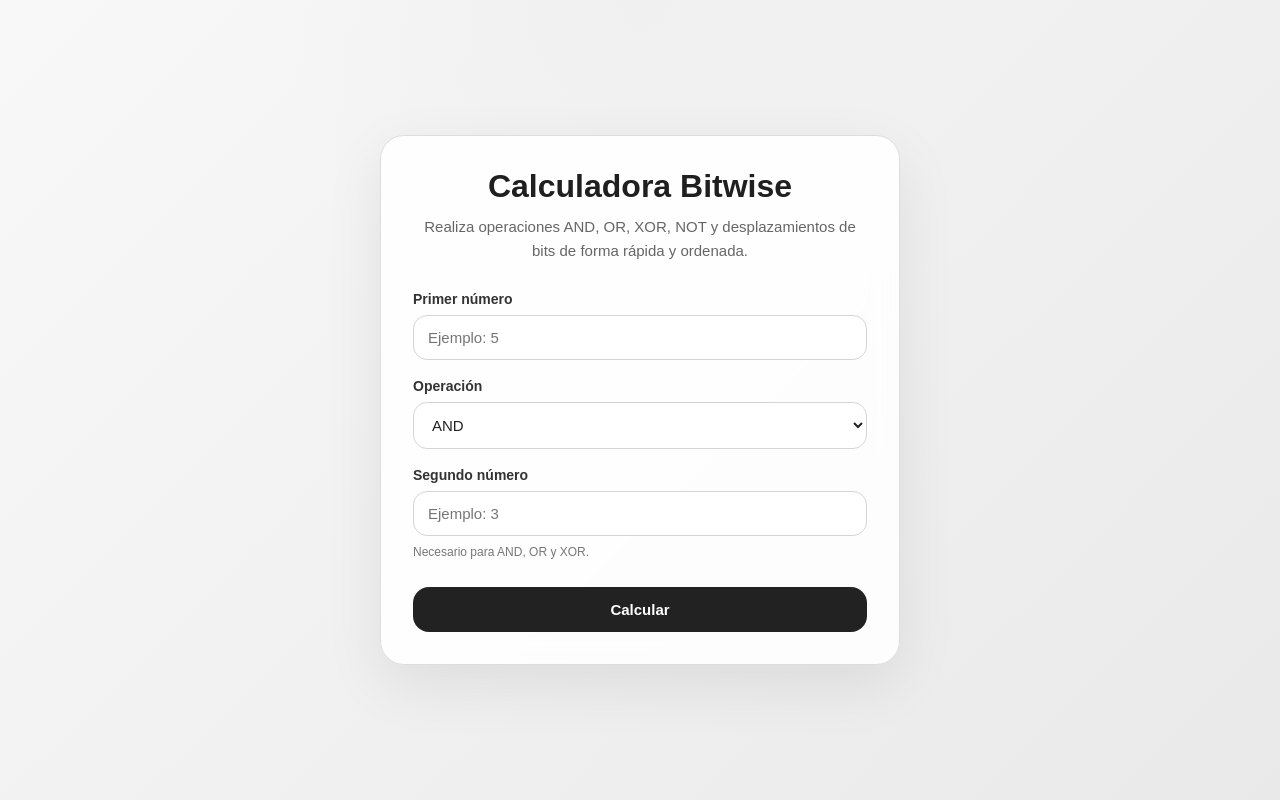
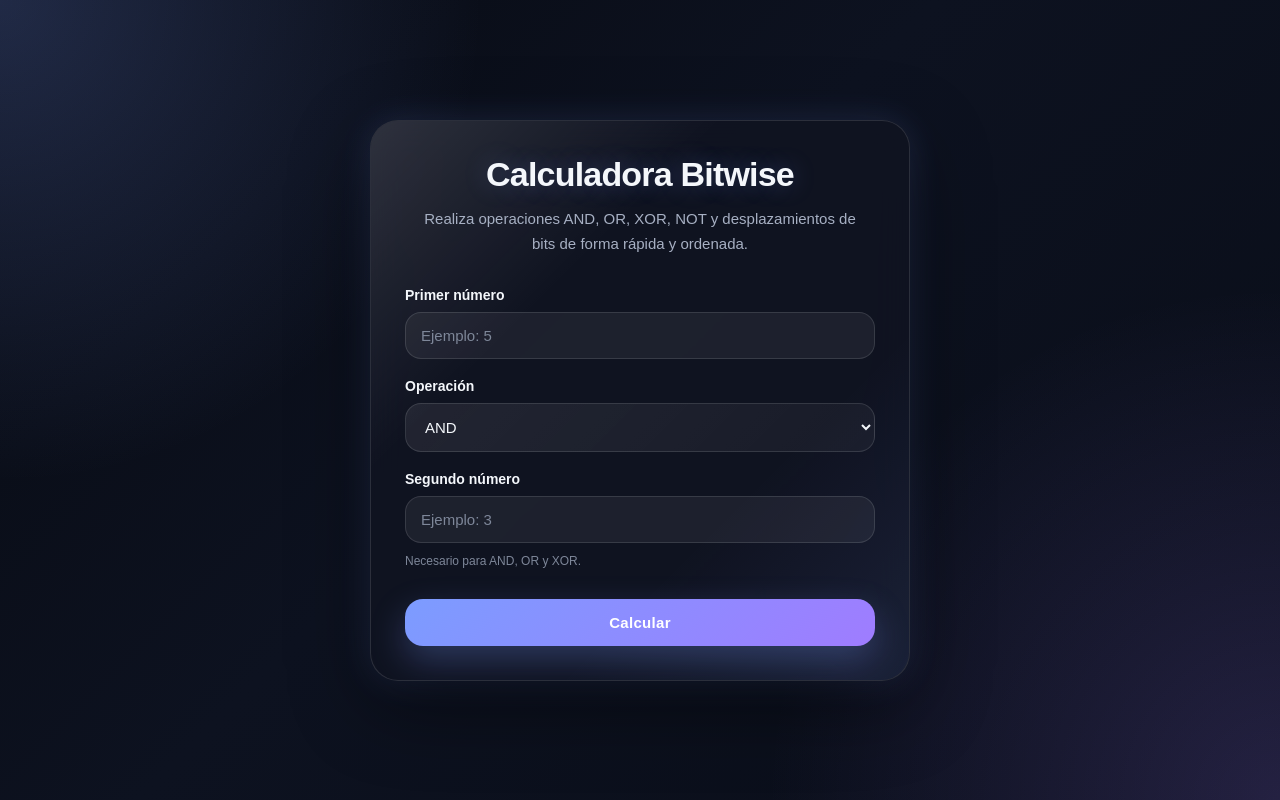
Before and after one commit to bulacia-yoel/calculator-bitwise, a Flask app: page / in a window 1280 px wide. Run offline with Flask 3, Linux system fonts and the light colour scheme.

Commit message:
Mejorando aspecto visual

```diff
--- a/static/css/styles.css
+++ b/static/css/styles.css
@@ -4,13 +4,35 @@
     padding: 0;
 }
 
+:root {
+    --bg-main: #070a12;
+    --bg-card: rgba(16, 20, 34, 0.82);
+    --bg-input: rgba(255, 255, 255, 0.06);
+    --bg-input-focus: rgba(255, 255, 255, 0.09);
+
+    --border-soft: rgba(255, 255, 255, 0.12);
+    --border-focus: rgba(120, 160, 255, 0.75);
+
+    --text-main: #f4f7fb;
+    --text-muted: #a7b0c3;
+    --text-soft: #7e8799;
+
+    --accent: #7c9cff;
+    --accent-strong: #9f7cff;
+    --danger: #ff6b6b;
+
+    --shadow-card: 0 24px 80px rgba(0, 0, 0, 0.45);
+    --shadow-glow: 0 0 35px rgba(124, 156, 255, 0.18);
+}
+
 body {
     min-height: 100vh;
     font-family: Arial, Helvetica, sans-serif;
-    color: #222222;
+    color: var(--text-main);
     background:
-        radial-gradient(circle at top, #f0f0f0 0, transparent 35%),
-        linear-gradient(135deg, #f8f8f8, #e9e9e9);
+        radial-gradient(circle at top left, rgba(124, 156, 255, 0.22) 0, transparent 32%),
+        radial-gradient(circle at bottom right, rgba(159, 124, 255, 0.18) 0, transparent 34%),
+        linear-gradient(135deg, #070a12 0%, #0d1220 45%, #090d18 100%);
 }
 
 .page-container {
@@ -18,134 +40,207 @@
     display: flex;
     align-items: center;
     justify-content: center;
-    padding: 32px 16px;
+    padding: 36px 16px;
 }
 
 .calculator-card {
+    position: relative;
     width: 100%;
-    max-width: 520px;
-    padding: 32px;
-    border: 1px solid #dddddd;
-    border-radius: 24px;
-    background-color: rgba(255, 255, 255, 0.88);
-    box-shadow: 0 20px 60px rgba(0, 0, 0, 0.08);
-    backdrop-filter: blur(12px);
+    max-width: 540px;
+    padding: 34px;
+    border: 1px solid var(--border-soft);
+    border-radius: 28px;
+    background: var(--bg-card);
+    box-shadow: var(--shadow-card), var(--shadow-glow);
+    backdrop-filter: blur(18px);
+    overflow: hidden;
+}
+
+.calculator-card::before {
+    content: "";
+    position: absolute;
+    inset: 0;
+    background:
+        linear-gradient(
+            135deg,
+            rgba(255, 255, 255, 0.13),
+            transparent 32%,
+            transparent 68%,
+            rgba(124, 156, 255, 0.1)
+        );
+    pointer-events: none;
 }
 
 .header {
-    margin-bottom: 28px;
+    position: relative;
+    margin-bottom: 30px;
     text-align: center;
 }
 
 .header h1 {
-    margin-bottom: 10px;
-    font-size: 32px;
-    color: #1f1f1f;
+    margin-bottom: 12px;
+    font-size: 34px;
+    letter-spacing: -0.8px;
+    color: var(--text-main);
+    text-shadow: 0 0 24px rgba(124, 156, 255, 0.28);
 }
 
 .header p {
+    max-width: 440px;
+    margin: 0 auto;
     font-size: 15px;
-    line-height: 1.6;
-    color: #666666;
+    line-height: 1.7;
+    color: var(--text-muted);
 }
 
 .calculator-form {
+    position: relative;
     display: flex;
     flex-direction: column;
-    gap: 18px;
+    gap: 19px;
 }
 
 .form-group {
     display: flex;
     flex-direction: column;
-    gap: 8px;
+    gap: 9px;
 }
 
 .form-group label {
     font-size: 14px;
     font-weight: 700;
-    color: #333333;
+    color: var(--text-main);
 }
 
 .form-group input,
 .form-group select {
     width: 100%;
-    padding: 13px 14px;
-    border: 1px solid #d4d4d4;
-    border-radius: 14px;
+    padding: 14px 15px;
+    border: 1px solid var(--border-soft);
+    border-radius: 16px;
     outline: none;
     font-size: 15px;
-    color: #222222;
-    background-color: #ffffff;
-    transition: border-color 0.2s ease, box-shadow 0.2s ease;
+    color: var(--text-main);
+    background-color: var(--bg-input);
+    transition:
+        border-color 0.2s ease,
+        box-shadow 0.2s ease,
+        background-color 0.2s ease,
+        transform 0.2s ease;
+}
+
+.form-group select {
+    cursor: pointer;
+    color: var(--text-main);
+    background:
+        linear-gradient(
+            135deg,
+            rgba(255, 255, 255, 0.08),
+            rgba(255, 255, 255, 0.04)
+        );
+}
+
+/* Arregla el menú desplegable blanco del select */
+.form-group select option {
+    color: #f4f7fb;
+    background-color: #101422;
+}
+
+.form-group input::placeholder {
+    color: var(--text-soft);
 }
 
 .form-group input:focus,
 .form-group select:focus {
-    border-color: #555555;
-    box-shadow: 0 0 0 4px rgba(0, 0, 0, 0.06);
+    border-color: var(--border-focus);
+    background-color: var(--bg-input-focus);
+    box-shadow: 0 0 0 4px rgba(124, 156, 255, 0.13);
+    transform: translateY(-1px);
 }
 
 .form-group input:disabled {
-    color: #999999;
-    background-color: #f3f3f3;
+    color: var(--text-soft);
+    background-color: rgba(255, 255, 255, 0.03);
     cursor: not-allowed;
+    opacity: 0.75;
 }
 
 .form-group small {
     font-size: 12px;
-    line-height: 1.4;
-    color: #777777;
+    line-height: 1.5;
+    color: var(--text-soft);
 }
 
 .calculate-button {
-    margin-top: 8px;
-    padding: 14px 18px;
+    margin-top: 10px;
+    padding: 15px 18px;
     border: none;
-    border-radius: 16px;
+    border-radius: 18px;
     font-size: 15px;
-    font-weight: 700;
+    font-weight: 800;
+    letter-spacing: 0.3px;
     color: #ffffff;
-    background-color: #222222;
+    background:
+        linear-gradient(135deg, var(--accent), var(--accent-strong));
+    box-shadow: 0 14px 35px rgba(124, 156, 255, 0.28);
     cursor: pointer;
-    transition: transform 0.2s ease, background-color 0.2s ease;
+    transition:
+        transform 0.2s ease,
+        box-shadow 0.2s ease,
+        filter 0.2s ease;
 }
 
 .calculate-button:hover {
-    background-color: #000000;
     transform: translateY(-2px);
+    box-shadow: 0 18px 45px rgba(124, 156, 255, 0.38);
+    filter: brightness(1.08);
 }
 
 .calculate-button:active {
     transform: translateY(0);
+    box-shadow: 0 10px 28px rgba(124, 156, 255, 0.22);
 }
 
 .result-card,
 .error-card {
-    margin-top: 24px;
-    padding: 20px;
-    border-radius: 18px;
+    position: relative;
+    margin-top: 26px;
+    padding: 22px;
+    border-radius: 22px;
+    backdrop-filter: blur(12px);
 }
 
 .result-card {
-    border: 1px solid #dcdcdc;
-    background-color: #f7f7f7;
+    border: 1px solid rgba(124, 156, 255, 0.24);
+    background:
+        linear-gradient(
+            135deg,
+            rgba(124, 156, 255, 0.14),
+            rgba(255, 255, 255, 0.05)
+        );
+    box-shadow: 0 16px 40px rgba(0, 0, 0, 0.22);
 }
 
 .error-card {
-    border: 1px solid #f0caca;
-    background-color: #fff0f0;
+    border: 1px solid rgba(255, 107, 107, 0.35);
+    background:
+        linear-gradient(
+            135deg,
+            rgba(255, 107, 107, 0.16),
+            rgba(255, 255, 255, 0.04)
+        );
 }
 
 .result-card h2,
 .error-card h2 {
-    margin-bottom: 14px;
-    font-size: 20px;
+    margin-bottom: 15px;
+    font-size: 21px;
+    color: var(--text-main);
 }
 
 .error-card p {
-    color: #9b1c1c;
-    line-height: 1.5;
+    color: #ffb4b4;
+    line-height: 1.6;
 }
 
 .result-row {
```
Also changed, not shown: other parts of static/css/styles.css (+31 -6 lines).
